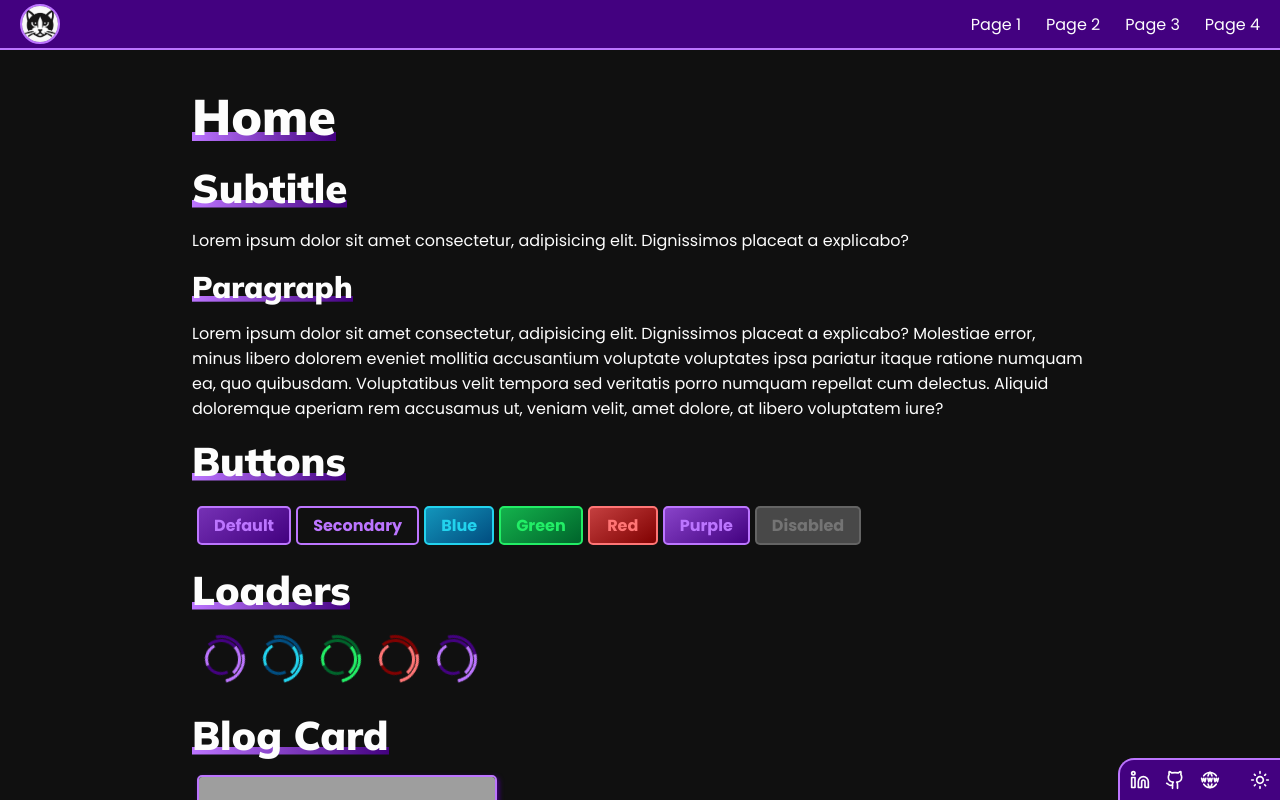
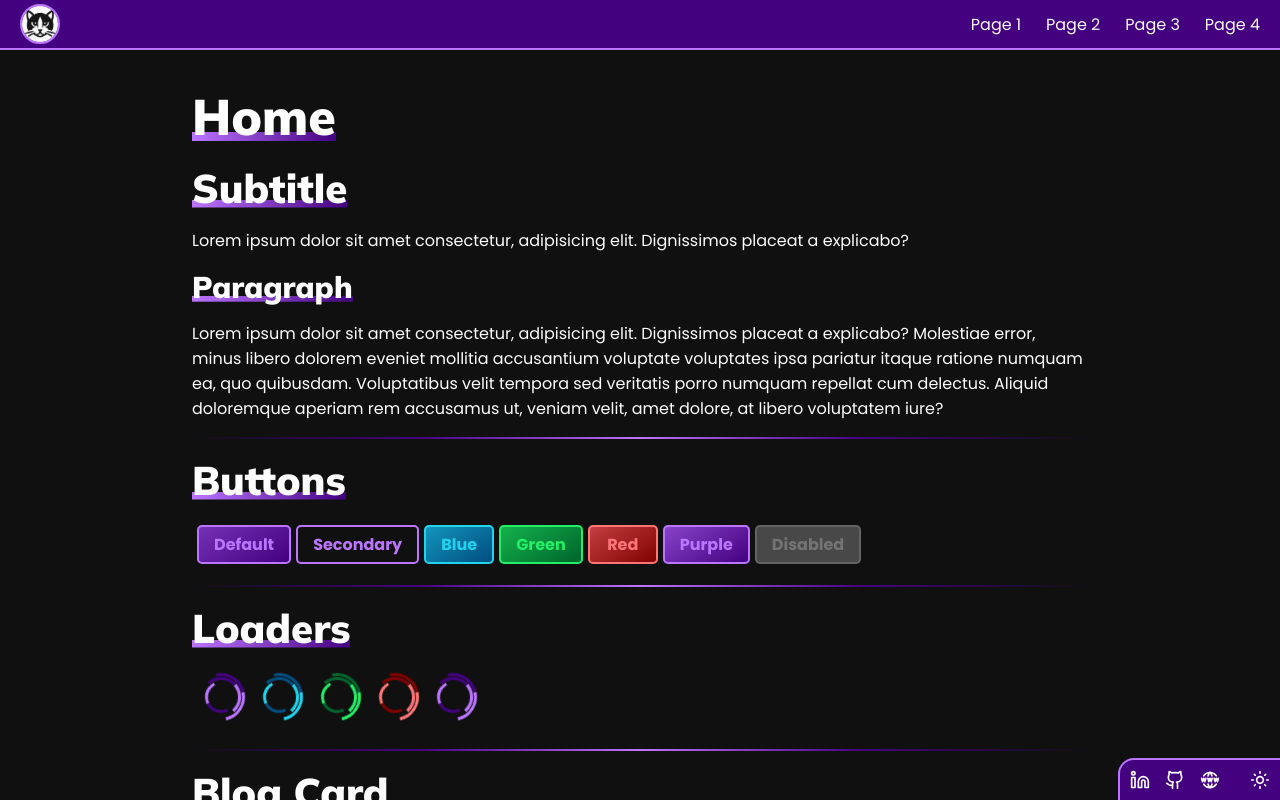
Before and after one commit to irenealcaine/template-navbar, a React (Create React App) app: page / in a window 1280 px wide. Shown: the top 800 px of the page. Built offline with nearby package versions, Linux system fonts and the light colour scheme; grey boxes are pictures that could not be loaded.

Commit message:
Hr component

```diff
--- /dev/null
+++ b/src/Components/Hr/Hr.css
@@ -0,0 +1,10 @@
+.hr{
+    margin: 16px 0;
+    border: none;
+    height: 2px;
+    width: 100%;
+    background: linear-gradient(to right, transparent, var(--main), var(--dark-main), var(--main), transparent) ;
+    &.dark{
+        background: linear-gradient(to right, transparent, var(--dark-main), var(--main), var(--dark-main), transparent) ;
+    }
+}
--- /dev/null
+++ b/src/Components/Hr/Hr.jsx
@@ -0,0 +1,14 @@
+import "./Hr.css"
+import { DarkModeContext } from "../../Context/darkModeContext";
+import { useContext } from "react";
+
+const Hr = () => {
+
+  const { darkMode } = useContext(DarkModeContext);
+
+  return (
+    <hr className={`hr ${darkMode ? "dark" : null}`} />
+  );
+};
+
+export default Hr;
--- a/src/Pages/Home/Home.jsx
+++ b/src/Pages/Home/Home.jsx
@@ -1,5 +1,6 @@
 import BlogCard from "../../Components/BlogCard/BlogCard";
 import Button from "../../Components/Button/Button";
+import Hr from "../../Components/Hr/Hr";
 import Loader from "../../Components/Loader/Loader";
 import ProductCard from "../../Components/ProductCard/ProductCard";
 import { posts } from "../../Data/BlogPosts";
@@ -26,6 +27,8 @@ const Home = () => {
         accusamus ut, veniam velit, amet dolore, at libero voluptatem iure?
       </p>
 
+      <Hr />
+
       <h2>Buttons</h2>
       <div className="buttons-container">
         <Button value={"Default"} href={"https://google.es"} />
@@ -47,12 +50,16 @@ const Home = () => {
         />
       </div>
 
+      <Hr />
+
       <h2>Loaders</h2>
       <Loader />
       <Loader color={"blue"} />
       <Loader color={"green"} />
       <Loader color={"red"} />
       <Loader color={"purple"} />
+
+      <Hr />
 
       <h2>Blog Card</h2>
 
```
